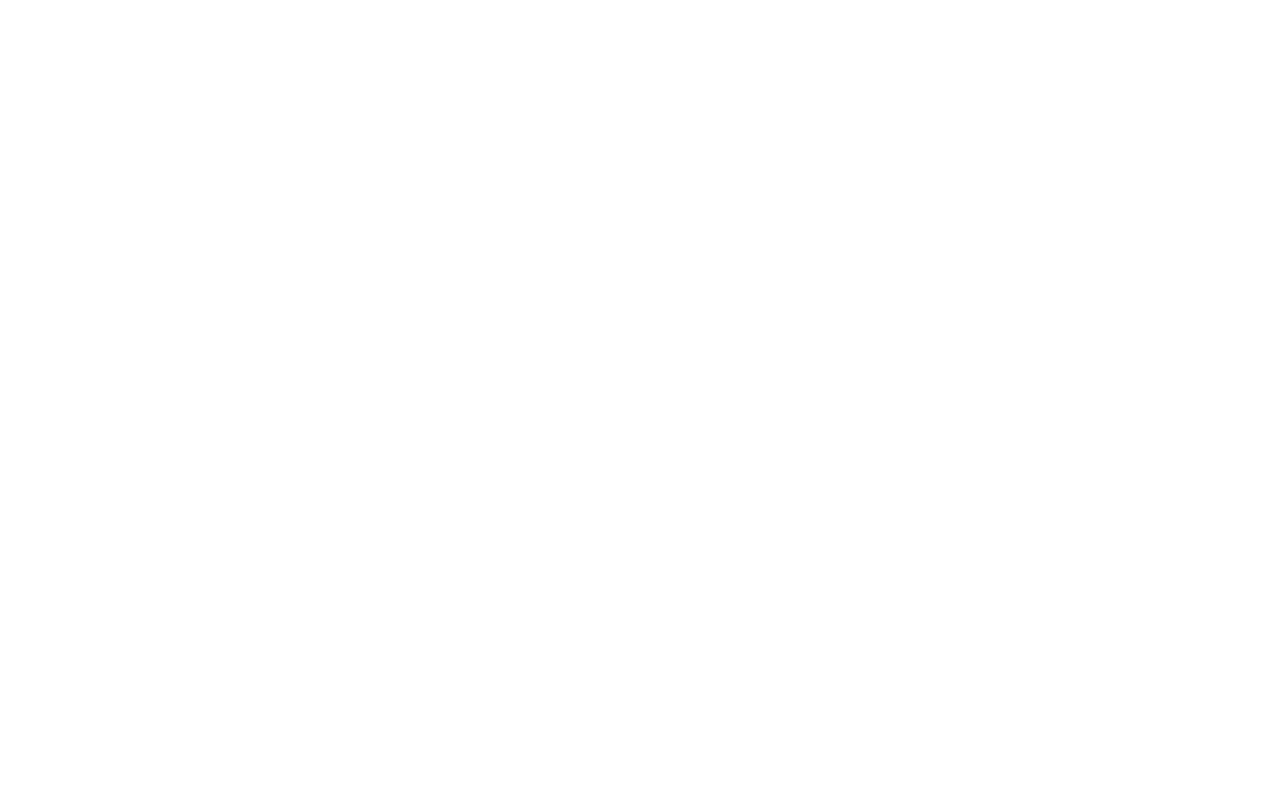
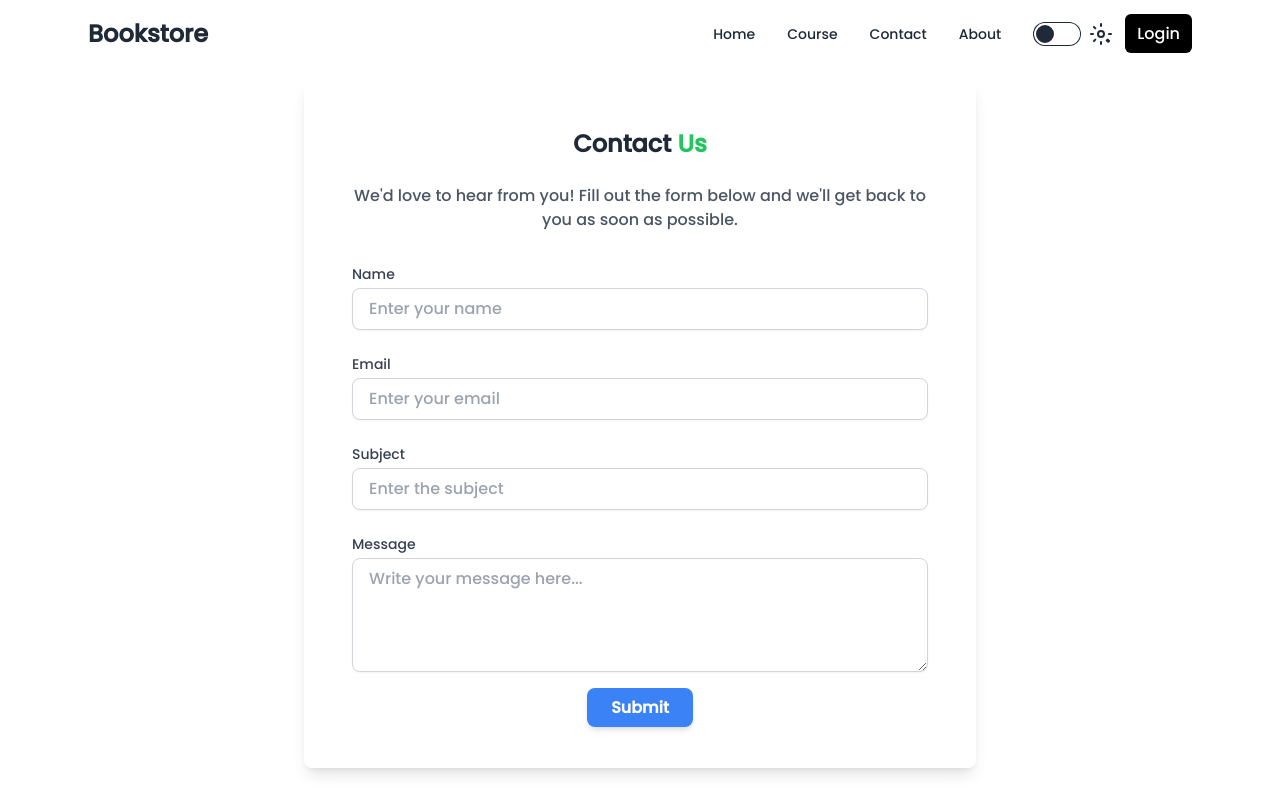
Before and after one commit to alice-moradiya/Full-stack-Project-MERN, a React (Vite) app in the folder Frontend/: page /Contacts in a window 1280 px wide. Before the commit this address had no page. Shown: the top 800 px of the page. Built offline with nearby package versions, Linux system fonts and the light colour scheme.

Commit message:
Frontend done

```diff
--- a/Frontend/src/App.jsx
+++ b/Frontend/src/App.jsx
@@ -2,6 +2,7 @@
 import Home from "./Home/home";
 import Courses from "./Courses/courses.jsx";
 import Signup from "./components/Signup.jsx";
+import Contact from "./Contacts/Contacts.jsx";
 import { Route, Routes } from "react-router-dom";
 
 function App() {
@@ -13,6 +14,7 @@
           <Route path="/" element={<Home />} />
           <Route path="/courses" element={<Courses />} />
           <Route path="/Signup" element={<Signup />} />
+          <Route path="/Contacts" element={<Contact />} />
         </Routes>
       </div>
     </>
--- /dev/null
+++ b/Frontend/src/Contacts/Contacts.jsx
@@ -0,0 +1,18 @@
+import React from 'react'
+import Navbar from "../components/navbar.jsx";
+import Footer from "../components/footer.jsx";
+import Contact from "../components/Contact.jsx";
+
+function contact() {
+  return (
+    <>
+    <Navbar/>
+    <div className="min-h-screen">
+    <Contact/>
+    </div>
+    <Footer/>
+    </>
+  )
+}
+
+export default contact
--- a/Frontend/src/Courses/courses.jsx
+++ b/Frontend/src/Courses/courses.jsx
@@ -6,7 +6,7 @@
 import list from "../../public/list.json";
 
 function courses() {
-    console.log(list);
+    // console.log(list);
   return (
     <>
       <Navbar />
--- /dev/null
+++ b/Frontend/src/components/Contact.jsx
@@ -0,0 +1,93 @@
+import React from "react";
+import { Link } from "react-router-dom";
+
+function Contact() {
+  return (
+    <>
+      <div className="max-w-screen-2xl  container mx-auto md:px-20 px-4 flex items-center justify-center">
+        <div className="mt-20 bg-white shadow-lg rounded-lg p-8 md:p-12 w-full max-w-2xl">
+          <h2 className="text-2xl font-bold text-center text-gray-800 mb-6">
+            Contact <span className="text-green-500"> Us </span>
+          </h2>
+          <p className="text-gray-600 text-center mb-8">
+            We'd love to hear from you! Fill out the form below and we'll get
+            back to you as soon as possible.
+          </p>
+          <form className="space-y-6">
+            {/* Name */}
+            <div>
+              <label
+                htmlFor="name"
+                className="block text-sm font-medium text-gray-700"
+              >
+                Name
+              </label>
+              <input
+                type="text"
+                id="name"
+                placeholder="Enter your name"
+                className="mt-1 block w-full px-4 py-2 border border-gray-300 rounded-lg shadow-sm focus:outline-none focus:ring-2 focus:ring-blue-400 focus:border-transparent"
+              />
+            </div>
+            {/* Email */}
+            <div>
+              <label
+                htmlFor="email"
+                className="block text-sm font-medium text-gray-700"
+              >
+                Email
+              </label>
+              <input
+                type="email"
+                id="email"
+                placeholder="Enter your email"
+                className="mt-1 block w-full px-4 py-2 border border-gray-300 rounded-lg shadow-sm focus:outline-none focus:ring-2 focus:ring-blue-400 focus:border-transparent"
+              />
+            </div>
+            {/* Subject */}
+            <div>
+              <label
+                htmlFor="subject"
+                className="block text-sm font-medium text-gray-700"
+              >
+                Subject
+              </label>
+              <input
+                type="text"
+                id="subject"
+                placeholder="Enter the subject"
+                className="mt-1 block w-full px-4 py-2 border border-gray-300 rounded-lg shadow-sm focus:outline-none focus:ring-2 focus:ring-blue-400 focus:border-transparent"
+              />
+            </div>
+            {/* Message */}
+            <div>
+              <label
+                htmlFor="message"
+                className="block text-sm font-medium text-gray-700"
+              >
+                Message
+              </label>
+              <textarea
+                id="message"
+                rows="4"
+                placeholder="Write your message here..."
+                className="mt-1 block w-full px-4 py-2 border border-gray-300 rounded-lg shadow-sm focus:outline-none focus:ring-2 focus:ring-blue-400 focus:border-transparent"
+              ></textarea>
+            </div>
+            {/* Submit Button */}
+            <div className="text-center">
+              <Link to="/"
+                type="submit"
+                className="px-6 py-2 bg-blue-500 text-white font-semibold rounded-lg shadow-md hover:bg-blue-600 focus:outline-none focus:ring-2 focus:ring-blue-400 focus:ring-opacity-75"
+              >
+                Submit
+              </Link>
+            </div>
+          </form>
+        </div>
+      </div>
+    </>
+  );
+}
+
+export default Contact;
--- a/Frontend/src/components/Signup.jsx
+++ b/Frontend/src/components/Signup.jsx
@@ -1,14 +1,21 @@
 import React from "react";
 import { Link } from "react-router-dom";
 import Login from "./login";
+import { useForm } from "react-hook-form";
 
 function Signup() {
+  const {
+    register,
+    handleSubmit,
+    formState: { errors },
+  } = useForm();
+  const onSubmit = (data) => console.log(data);
   return (
     <>
       <div className="flex h-screen items-center justify-center ">
         <div className="w-[600px]">
           <div className="modal-box ">
-            <form method="dialog">
+            <form onSubmit={handleSubmit(onSubmit)} method="dialog">
               {/* if there is a button in form, it will close the modal */}
               <Link
                 to="/"
@@ -16,7 +23,7 @@
               >
                 ✕
               </Link>
-            </form>
+
               <h3 className="font-bold text-lg">Signup</h3>
               {/* name   */}
               <div className="mt-4 space-y-2">
@@ -27,7 +34,14 @@
                   type="text"
                   placeholder="Enter your name here"
                   className="w-80 px-3 py-1 border rounded-md outline-none"
+                  {...register("name", { required: true })}
                 />
+                <br />
+                {errors.name && (
+                  <span className="text-sm text-red-500 ">
+                    This field is required
+                  </span>
+                )}
               </div>
               {/* email  */}
               <div className="mt-4 space-y-2">
@@ -38,7 +52,14 @@
                   type="email"
                   placeholder="Enter your email"
                   className="w-80 px-3 py-1 border rounded-md outline-none"
+                  {...register("email", { required: true })}
                 />
+                <br />
+                {errors.email && (
+                  <span className="text-sm text-red-500 ">
+                    This field is required
+                  </span>
+                )}
               </div>
               {/* password */}
               <div className="mt-4 space-y-2">
@@ -49,7 +70,12 @@
                   type="password"
                   placeholder="Enter your password"
                   className="w-80 px-3 py-1 border rounded-md outline-none"
+                  {...register("password", { required: true })}
                 />
+                <br />
+                {errors.password && (
+                  <span className="text-sm text-red-500 ">This field is required</span>
+                )}
               </div>
               {/* button */}
               <div className="flex justify-around mt-4">
@@ -65,10 +91,12 @@
                     }
                   >
                     Login
-                </button> {""}
+                  </button>{" "}
+                  {""}
                   <Login />
                 </p>
               </div>
+            </form>
           </div>
         </div>
       </div>
--- a/Frontend/src/components/login.jsx
+++ b/Frontend/src/components/login.jsx
@@ -22,7 +22,7 @@
               >
                 ✕
               </Link>
-            </form>
+
               <h3 className="font-bold text-lg">Login</h3>
               <div className="mt-4 space-y-2">
                 <span> Email </span>
@@ -34,6 +34,8 @@
                   className="w-80 px-3 py-1 border rounded-md outline-none"
                   {...register("email", { required: true })}
                 />
+                <br />
+                {errors.email && <span className="text-sm text-red-500 ">This field is required</span>}
               </div>
               {/* password */}
               <div className="mt-4 space-y-2">
@@ -46,6 +48,8 @@
                   className="w-80 px-3 py-1 border rounded-md outline-none"
                   {...register("password", { required: true })}
                 />
+                <br />
+                {errors.password && <span classNsame="text-sm text-red-500">This field is required</span>}
               </div>
               {/* button */}
               <div className="flex justify-around mt-4">
@@ -62,6 +66,7 @@
                   </Link>
                 </p>
               </div>
+            </form>
           </div>
         </dialog>
       </div>
--- a/Frontend/src/components/navbar.jsx
+++ b/Frontend/src/components/navbar.jsx
@@ -38,7 +38,7 @@
     <>
       <li><a href="/">Home</a></li>
       <li><a href="/Courses">Course</a></li>
-      <li><a>Contact</a></li>
+      <li><a href="/Contacts">Contact</a></li>
       <li><a>About</a></li>
     </>
   );
@@ -62,7 +62,7 @@
                 {navItems}
               </ul>
             </div>
-            <a className="text-2xl font-bold cursor-pointer">Bookstore</a>
+            <a href="/" className="text-2xl font-bold cursor-pointer">Bookstore</a>
           </div>
 
           <div className="navbar-end space-x-3">
```
Lines whose indentation alone changed are shown as unchanged.
